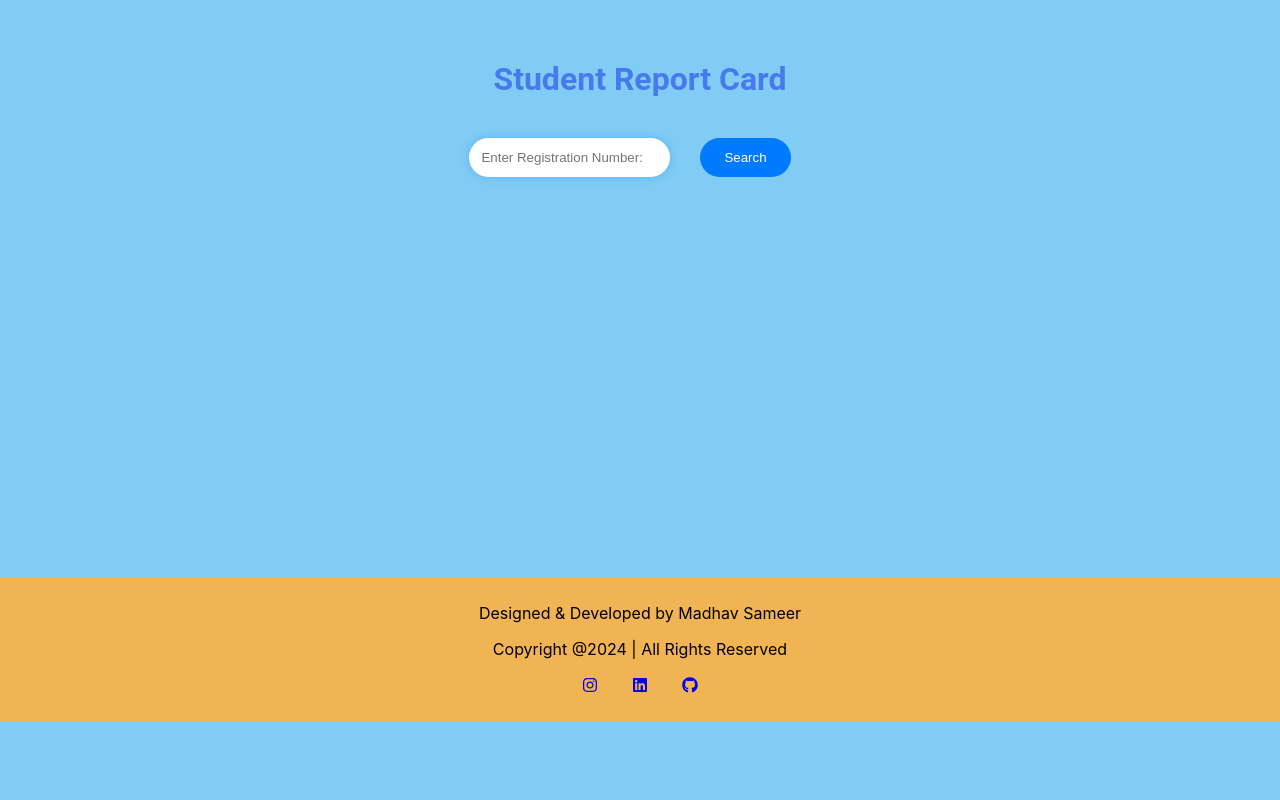
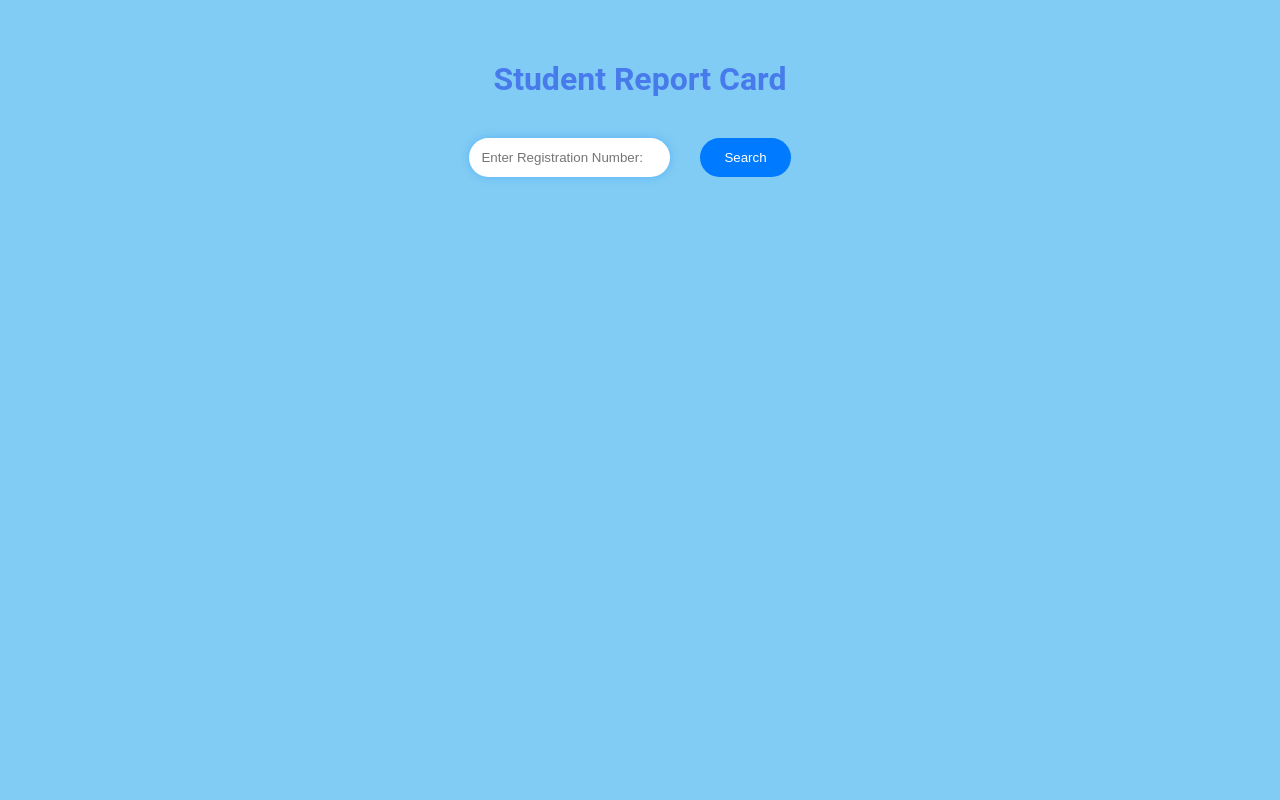
Before and after one commit to Madhavsameer/CUTM_RESULT_FRONTEND, a React (Create React App) app: page / in a window 1280 px wide. Shown: the top 800 px of the page. Built offline with nearby package versions, Linux system fonts and the light colour scheme.

Commit message:
changed footer place

```diff
--- a/src/StudentDetails.css
+++ b/src/StudentDetails.css
@@ -166,7 +166,7 @@ body{
 }
 #footer{
     background-color: #f0b454;
-    margin-top: 380px;
+    margin-top: 100%;
     padding: 10px;
     text-align:center ;
 
```
